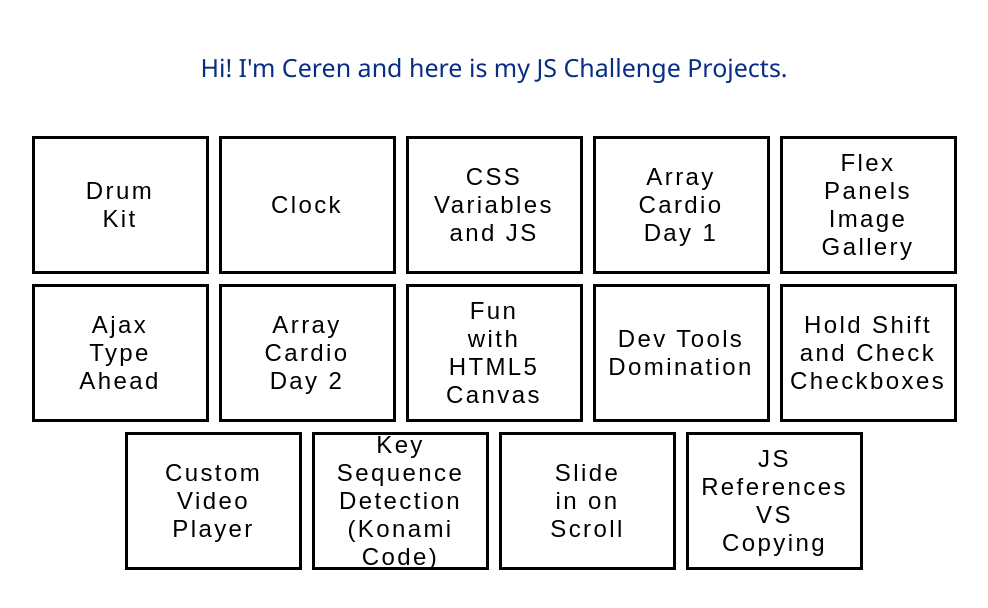
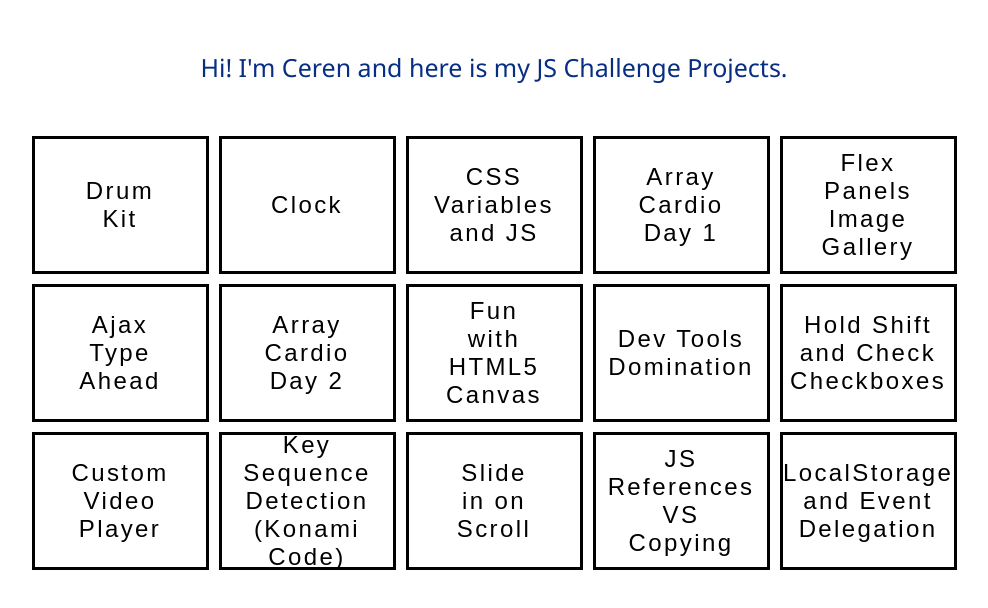
Before and after one commit to cerensolpan/JS30_C, a plain HTML site: page index.html in a window 1280 px wide. Shown: the whole page, without its empty margins (146-1134 px from the left). Drawn offline with Linux system fonts and the light colour scheme.

Commit message:
New Project is added

```diff
--- a/index.html
+++ b/index.html
@@ -39,6 +39,9 @@
                 <span>Slide in on Scroll</span></a>
             <a href="/JS30_C/14_JavaScript References VS Copying/" class="btn">
                 <span>JS References VS Copying</span></a>
+            <a href="/JS30_C/15_LocalStorage and Event Delegation/" class="btn">
+                <span>LocalStorage and Event Delegation</span></a>
+        </div>
         </div>
     </body>
 
```
